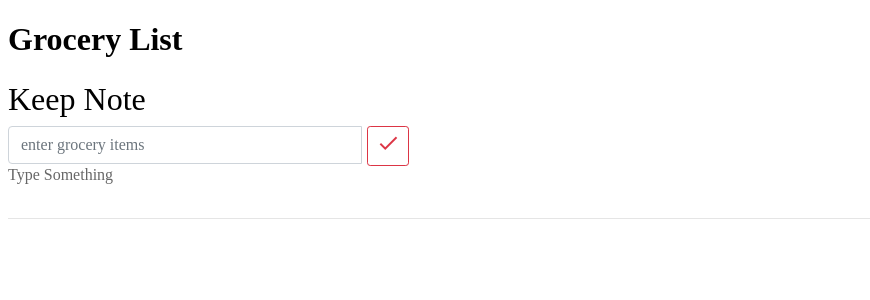
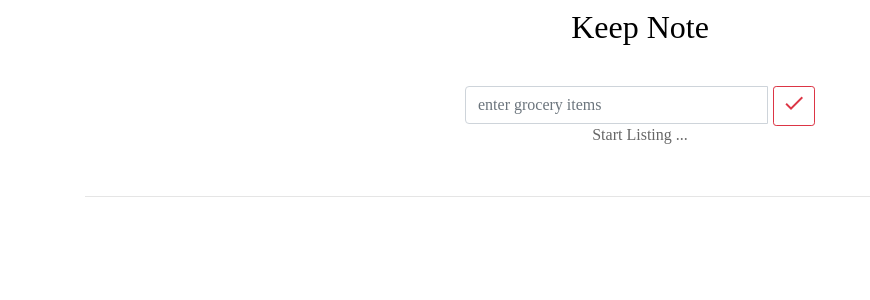
Before and after one commit to PoojaBayas/Keep-Note, an Angular app: page / in a window 1280 px wide. Shown: the top 300 px of the page, without its empty margins (0-870 px from the left). Built offline with nearby package versions, Linux system fonts and the light colour scheme.

Commit message:
did some formating

```diff
--- a/src/app/app.component.html
+++ b/src/app/app.component.html
@@ -1,3 +1,2 @@
-<h1>Grocery List</h1>
 
 <app-list></app-list>
--- a/src/app/list/list.component.css
+++ b/src/app/list/list.component.css
@@ -1,3 +1,19 @@
-.textbox{
+.textbox {
   margin-right: 5px;
 }
+.container {
+  align-items: center;
+}
+.inputBoxContent {
+  text-align: center;
+}
+.row {
+  display: inherit;
+}
+#h2id {
+  text-align: center;
+  margin-bottom: 2.5rem;
+}
+.deletebtn{
+  float: right;
+}
--- a/src/app/list/list.component.html
+++ b/src/app/list/list.component.html
@@ -1,8 +1,8 @@
-<div>
-  <h2>Keep Note</h2>
-
-  <div class="row">
-    <div class="col-xs-6 col-md-4">
+<div class="container">
+  <h2 id='h2id'>Keep Note</h2>
+  <div class='inputBoxContent'>
+    <div class="row " style="display: inherit">
+      <div class="col-xs-6 col-md-4 "style="display:inline-block;">
         <div class="input-group">
           <input
             id="myInput"
@@ -27,29 +27,41 @@
         </div>
       </div>
     </div>
-  <mat-hint *ngIf="!task">Type Something</mat-hint>
-  <mat-hint *ngIf="inputName.hasError('minlength')">Type more than 2</mat-hint>
+    <!-- Input Validation -->
+    <mat-hint *ngIf="!task">Start Listing ...</mat-hint>
+    <mat-hint *ngIf="inputName.hasError('minlength')"
+      >Type more than 2</mat-hint
+    >
+  </div>
   <br />
-  <br/>
-
+  <br />
+  <!-- listing the entered Items -->
   <ul class="list-group">
-    <li *ngFor="let task of tasks" class="list-group-item list-group-item-action">
+    <li
+      *ngFor="let task of tasks"
+      class="list-group-item list-group-item-action"
+    >
       <mat-checkbox
         class="checkbox"
         (change)="OnChange(this.task.name, $event)"
         >{{ task.name }}</mat-checkbox
       >
-      <button class="btn btn-light" (click)="delete(this.task)"> <mat-icon>close</mat-icon></button>
+      <button class="btn btn-light deletebtn" (click)="delete(this.task)">
+        <span><mat-icon>close</mat-icon></span>
+      </button>
     </li>
   </ul>
-</div>
 
   <div>
     <hr />
-
+    <!-- Display checked Item -->
     <ul class="list-group" id="CheckListBlock" style="display: none;">
-    <mat-icon matPrefix>expand_more</mat-icon><span>Checked Items</span>
-    <li *ngFor="let checkedItem of checkedItems" class="list-group-item list-group-item-action">
+      <mat-icon matPrefix>expand_more</mat-icon
+      ><span>Checked Items</span>
+      <li
+        *ngFor="let checkedItem of checkedItems"
+        class="list-group-item list-group-item-action"
+      >
         <mat-checkbox
           indeterminate="“true”"
           (change)="OnindeterminateChange(this.checkedItem, $event)"
@@ -58,3 +70,4 @@
       </li>
     </ul>
   </div>
+</div>
--- a/src/app/list/list.component.ts
+++ b/src/app/list/list.component.ts
@@ -11,7 +11,6 @@ import { FormControl, Validators } from "@angular/forms";
 })
 export class ListComponent implements OnInit {
   checkedItems = [];
-
   checkedItem: string;
   task: string;
   tasks = [];
@@ -20,16 +19,17 @@ export class ListComponent implements OnInit {
 
   delete(deleteItem) {
     const index = this.tasks.findIndex(item => item.name === deleteItem);
-
     this.tasks.splice(index, 1);
   }
 
+  //MatCheckboxChange {checked,MatCheckbox}
   onClick() {
     if (this.task.length > 2) {
       this.tasks.push({ name: this.task });
       this.task = "";
     }
   }
+  //MatCheckboxChange {indterminate,MatCheckbox},checkedItem Display state change
   OnChange(listItem, $event) {
     if ($event.checked == true) {
       const index = this.tasks.findIndex(item => item.name === listItem);
@@ -39,7 +39,7 @@ export class ListComponent implements OnInit {
       document.getElementById("CheckListBlock").style.display = "block";
     }
 
-    //MatCheckboxChange {checked,MatCheckbox}
+
   }
   OnindeterminateChange(listItem, $event) {
     if ($event.checked == false) {
```
Lines whose indentation alone changed are shown as unchanged.
